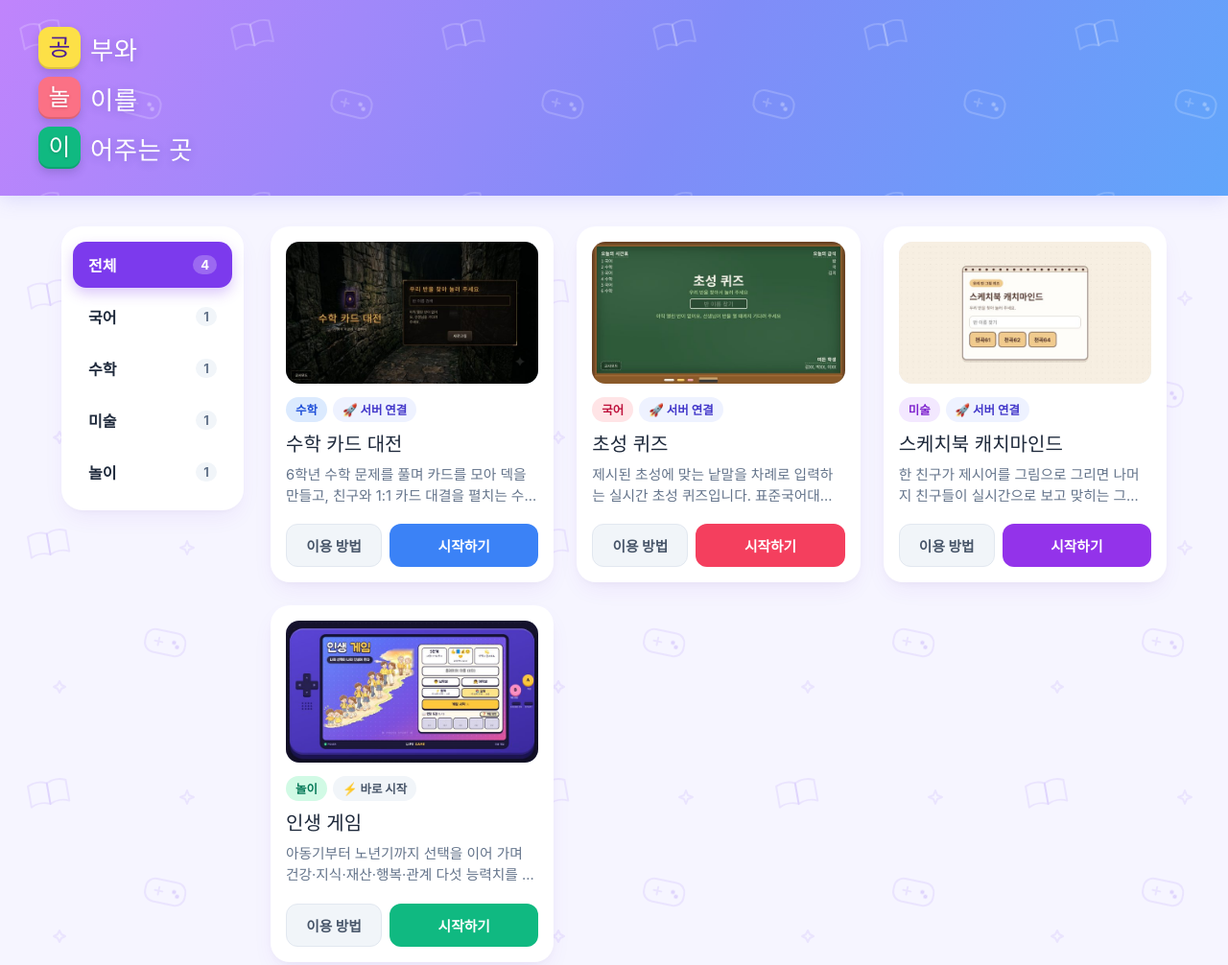
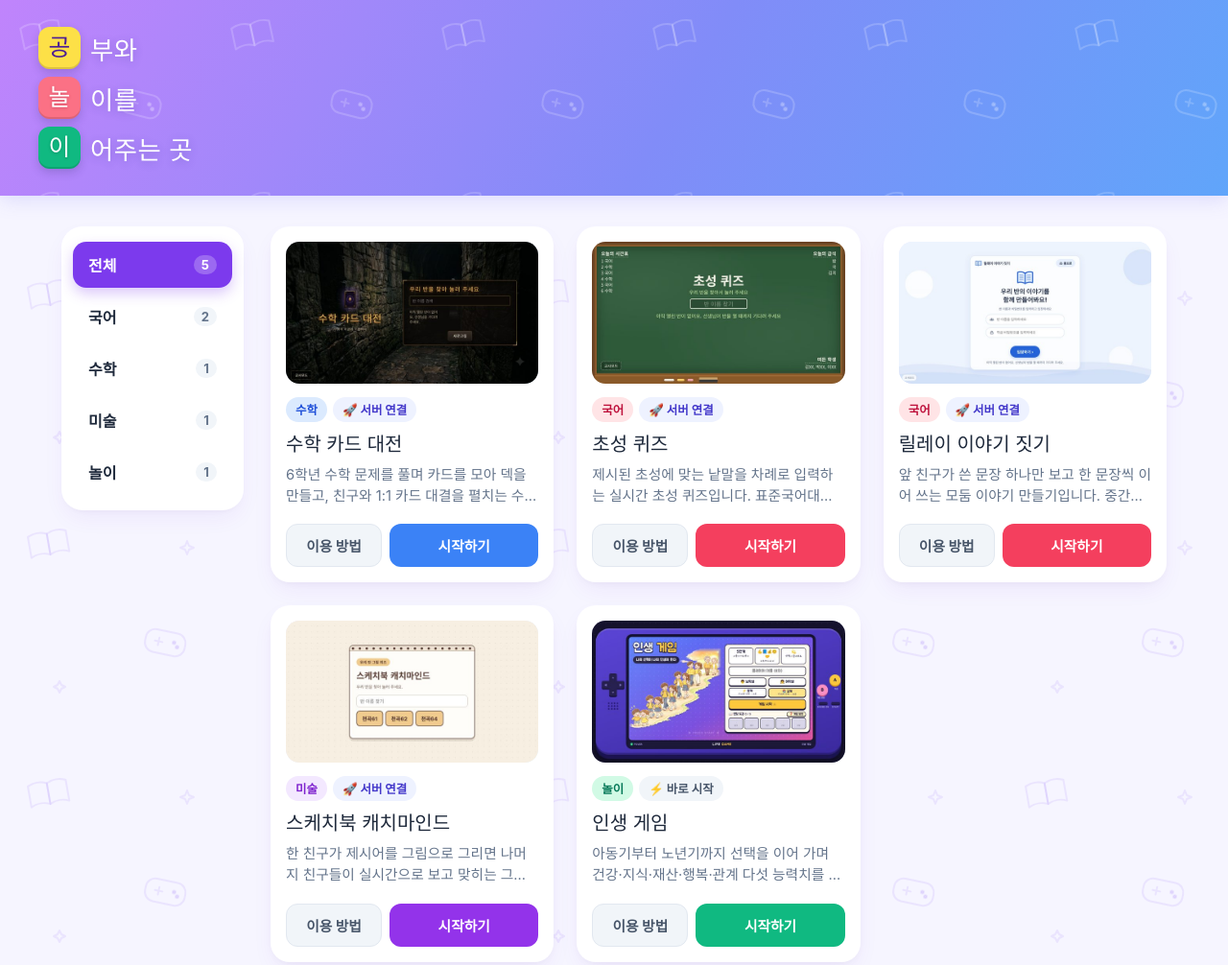
Before and after one commit to yulli297/homepage, a plain HTML site: page index.html in a window 1280 px wide. Shown: the top 1006 px of the page at 96% size. Drawn offline with Linux system fonts and the light colour scheme; a web font is replaced by a local one.

Commit message:
국어 탭에 릴레이 이야기 짓기 추가
- class-game-hub /relay 주소 연결, 초기 화면 썸네일(thumb-relay.jpg)
- 이용 방법 안내와 교사용 화면 링크

Co-Authored-By: Claude Opus 5.5 <noreply@anthropic.com>
Claude-Session: https://claude.ai/code/session_01X8WTPEPVZ2deDnp9gFzuTs

```diff
--- a/index.html
+++ b/index.html
@@ -807,6 +807,29 @@
         }
       },
       {
+        id: 'relay-story',
+        title: '릴레이 이야기 짓기',
+        category: 'korean',
+        hosting: 'render',
+        url: 'https://class-game-hub.onrender.com/relay/',
+        thumbnail: './thumb-relay.jpg',
+        fallbackEmoji: '📖',
+        description: '앞 친구가 쓴 문장 하나만 보고 한 문장씩 이어 쓰는 모둠 이야기 만들기입니다. 중간중간 주어지는 특수 단어를 꼭 넣어야 해요.',
+        guide: {
+          grade: '초등 3~6학년',
+          duration: '20~30분',
+          device: '태블릿 가로 · PC (1인 1기기)',
+          steps: [
+            '선생님이 [교사용 화면 열기]에서 학급 이름과 학급 비밀번호를 정해 반을 열고, 바퀴 수(2·3바퀴)와 차례당 시간(기본 30초), 첫 문장·특수 단어를 고릅니다.',
+            '학생들은 QR 코드를 찍거나 [시작하기]에서 반 이름과 학급 비밀번호, 이름을 입력해 들어옵니다.',
+            '선생님이 시작하면 4명씩 랜덤 모둠이 정해지고, 차례가 된 학생은 바로 앞 친구의 문장만 보고 한 문장을 이어 씁니다. 한 바퀴에 2명이 특수 단어를 받아요.',
+            '모든 모둠이 다 쓰면 교사 화면(TV)에서 모둠 이야기를 한 문장씩 공개하고, 전체 이야기를 텍스트 파일로 저장합니다.'
+          ],
+          tip: '쓰는 동안 교사 화면에는 이야기 내용이 보이지 않아 TV에 띄워도 괜찮습니다. 비속어는 자동으로 막히고, 공개할 때 문장마다 [가리기] 버튼으로 가릴 수 있어요.',
+          teacherUrl: 'https://class-game-hub.onrender.com/relay/teacher'
+        }
+      },
+      {
         id: 'catchmind',
         title: '스케치북 캐치마인드',
         category: 'art',
```
Also changed, not shown: thumb-relay.jpg (added).
